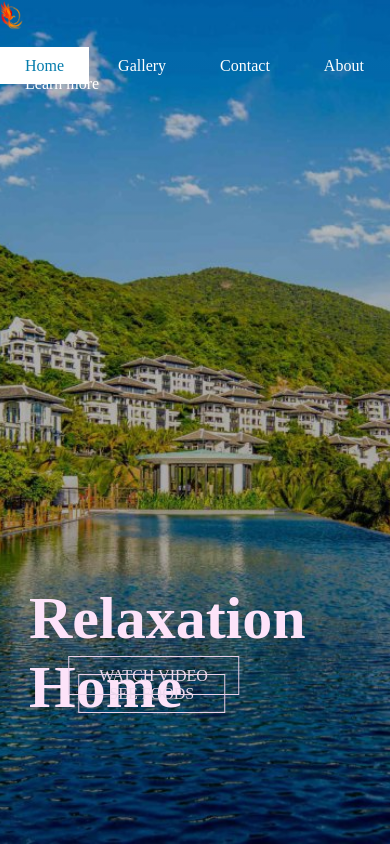
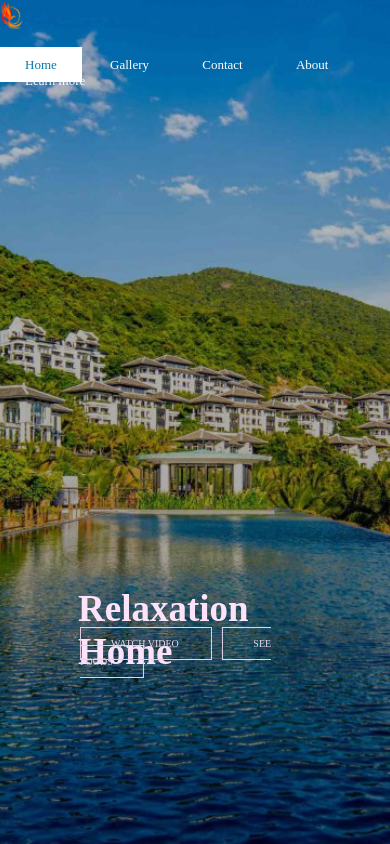
Before and after one commit to misacoding/HolidayApp, a PHP site: page / in a window 390 px wide. Run offline with PHP 8.4, Linux system fonts and the light colour scheme.

Commit message:
I make my holiday app mobile friendly. And I'm feeling fantastic :)

```diff
--- a/css/style.css
+++ b/css/style.css
@@ -26,19 +26,24 @@ ul li a{
     color: #fff;
     padding: 10px 25px;
     border: 1px solid #fff transparent;
-    transition: 1.3s ease
+    transition: 0.7s ease;
 }
 
 ul li a:hover{
    background-color: rgb(255, 255, 255);
    color: rgb(5, 124, 172);
-   transition: 1.3s ease;
+   transition: 0.6s ease;
 }
 
 ul li.active a{
     background-color: rgb(255, 255, 255);
     color: rgb(5, 124, 172);
 }
+
+.main{
+    font-size: 28px;
+}
+
 
 .logo img{
     float: left;
@@ -56,14 +61,14 @@ ul li.active a{
 
 .title h1{
     color: rgb(253, 227, 249);
-    font-size: 60px;
+    font-size: 70px;
 }
 
 .button{
     position: absolute;
     top: 79%;
     left: 50%;
-    transform: translate(-65%, 0%);
+    transform: translate(-67%, 0%);
 }
 
 .btn{
@@ -71,10 +76,54 @@ ul li.active a{
     padding: 10px 30px;
     color: rgb(236, 217, 236);
     text-decoration: none;
-    transition: 1.2s ease;
+    transition: 0.6s ease;
+    font-size: 15px;
 }
 
 .btn:hover{
     background-color: rgb(231, 207, 226);
     color: #000;
 }
+
+
+@media only screen and (max-width: 1000px) {
+    .main{
+        font-size: 20px;
+    }
+
+    .title h1{
+        font-size: 50px;
+    }
+
+    .button{
+        position: absolute;
+        top: 77%;
+        left: 50%;
+        transform: translate(-61%, 0%);
+    }
+
+    .btn{
+        font-size: 12px;
+    }
+}
+
+@media only screen and (max-width: 768px) {
+    .main{
+        font-size: 13px;
+    }
+
+    .title h1{
+        font-size: 37px;
+    }
+
+    .btn{
+        font-size: 10px;
+    }
+
+    .button{
+        position: absolute;
+        top: 75%;
+        left: 50%;
+        transform: translate(-59%, 0%);
+    }
+}
--- a/index.html
+++ b/index.html
@@ -72,7 +72,7 @@
         <header id = "myHeader" style="background-image: linear-gradient(rgba(0,0,0,0.2),rgba(0,0,0,0.4) ), url('./Photos/Photo41.jpg')">
             <div class="main">
                 <div class="logo">
-                    <img src="./logos/logo5.png"
+                    <img src="./logos/logo5.png">
                 </div>
                 <ul>
                     <li class="active"><a href="#">Home</a></li>
@@ -90,7 +90,7 @@
             <!-- jquery https://codepen.io/ksuttapakti/pen/xyyqjg -->
             <div class="button">
                 <a  onclick="popupCenter({url: 'https://www.youtube.com/watch?v=aUAtzGGAN7c&feature=youtu.be', title: 'Relaxation', w: 710, h: 500});"
-                    class="btn"> WATCH VIDEO </a>
+                    class="btn"> WATCH VIDEO  </a>
                 <a  onclick="popupCenter({url: './Photos/Photo13.jpg', title: 'Relaxation', w: 710, h: 500});"
                     class="btn" style="margin:10px"> SEE FOODS </a>
             </div>
```
